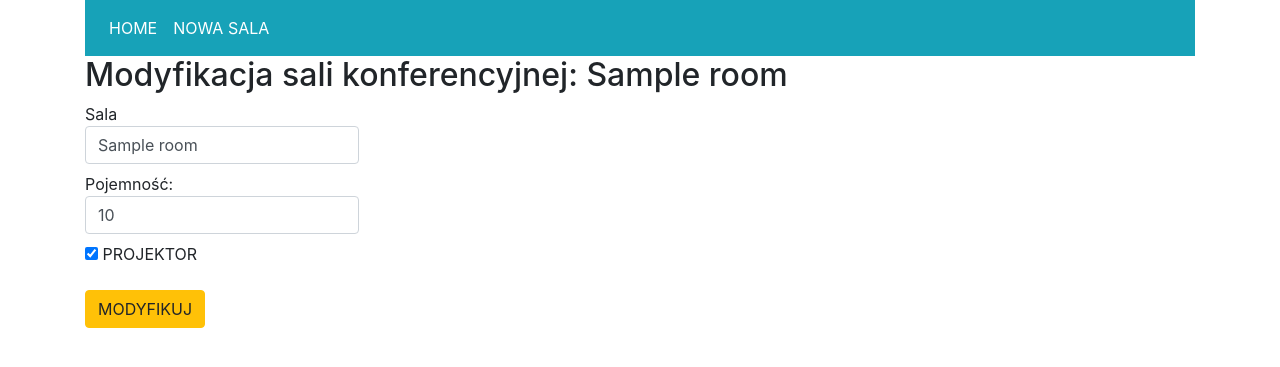
After one commit to tkazan/DjangoCL, a Django app: page /bookconfroom/room/modify/1 in a window 1280 px wide. The commit adds this page. Shown: the top 367 px of the page. Run offline with Django 3.2, Linux system fonts and the light colour scheme; tables that the repository leaves empty hold one stand-in row (values such as "Sample post"); some libraries are stand-ins or nearby versions.

Commit message:
add modify form and some style

```diff
--- a/BookConferenceRoomApp/templates/Book/base.html
+++ b/BookConferenceRoomApp/templates/Book/base.html
@@ -10,11 +10,16 @@
 </head>
 <body>
     <div class="container">
-        <nav class="nav">
-            <a class="nav-link" href="{% url 'book:home' %}">HOME</a>
-            <a class="nav-link" href="{% url 'book:new-room' %}">NOWA SALA</a>
+        <nav class="navbar navbar-expand-sm bg-info navbar-dark">
+            <ul class="navbar-nav">
+                <li class="nav-item active">
+                    <a class="nav-link" href="{% url 'book:home' %}">HOME</a>
+                </li>
+                <li class="nav-item active">
+                    <a class="nav-link" href="{% url 'book:new-room' %}">NOWA SALA</a>
+                </li>
+            </ul>
         </nav>
-
         {% block content %}
         {% endblock %}
     </div>
--- a/BookConferenceRoomApp/templates/Book/index.html
+++ b/BookConferenceRoomApp/templates/Book/index.html
@@ -24,7 +24,6 @@
         </tr>
         {% endfor %}
     </table>
-    <br/>
     <a href="{% url 'book:new-room' %}">
         <button class="btn btn-success">Utwórz nową salę konferencyjną</button>
     </a>
--- /dev/null
+++ b/BookConferenceRoomApp/templates/Book/modify.html
@@ -0,0 +1,26 @@
+{% extends 'Book/base.html' %}
+
+{% block title %}Modify room{% endblock %}
+
+{% block content %}
+    <h2>Modyfikacja sali konferencyjnej: {{ room.name }}</h2>
+    <form method="POST" action="#">
+    {% csrf_token %}
+        <label>Sala
+            <input type="text" name="name" value="{{ room.name }}" class="form-control">
+        </label>
+        <br/>
+        <label>Pojemność:
+            <input type="number" name="capacity", value="{{ room.capacity }}" class="form-control">
+        </label>
+        <br/>
+        {% if room.projector == True %}
+        <input type="checkbox" name="projector" checked="checked"> PROJEKTOR
+        {% else %}
+        <input type="checkbox" name="projector"> PROJEKTOR
+        {% endif %}
+        <br/>
+        <br/>
+        <input class="btn btn-warning" type="submit" value="MODYFIKUJ">
+    </form>
+{% endblock %}
--- a/BookConferenceRoomApp/templates/Book/new_room.html
+++ b/BookConferenceRoomApp/templates/Book/new_room.html
@@ -1,17 +1,16 @@
 {% extends 'Book/base.html' %}
 
 {% block content %}
-
 
     <h2>UTWÓRZ NOWĄ SALĘ KONFERENCYJNĄ</h2>
     <p class="text-danger">{{ message }}</p>
     <form method="POST" action="#">
     {% csrf_token %}
         <label>NAZWA SALI
-            <input type="text" name="name"><br/>
+            <input type="text" name="name" class="form-control">
         </label><br/>
         <label>POJEMNOŚĆ SALI
-            <input type="number" name="capacity" placeholder="np. 50">
+            <input type="number" name="capacity" placeholder="np. 50" class="form-control">
         </label><br/>
         <label>CZY JEST PROJEKTOR:
             <input type="radio" name="projector" value="True">TAK
--- a/BookConferenceRoomApp/views.py
+++ b/BookConferenceRoomApp/views.py
@@ -55,7 +55,24 @@ class NewRoomView(View):
 
 
 class ModifyView(View):
-    pass
+
+    def get(self, request, id):
+        room = Room.objects.get(pk=id)
+        ctx = {
+            "room": room,
+        }
+        return render(request, 'Book/modify.html', ctx)
+
+    def post(self, request, id):
+        name = request.POST.get("name")
+        capacity = request.POST.get("capacity")
+        projector = True if request.POST.get('projector') else False
+        room = Room.objects.get(pk=id)
+        room.name = name
+        room.capacity = capacity
+        room.projector = projector
+        room.save()
+        return redirect("/bookconfroom/")
 
 
 class DeleteView(View):
```
